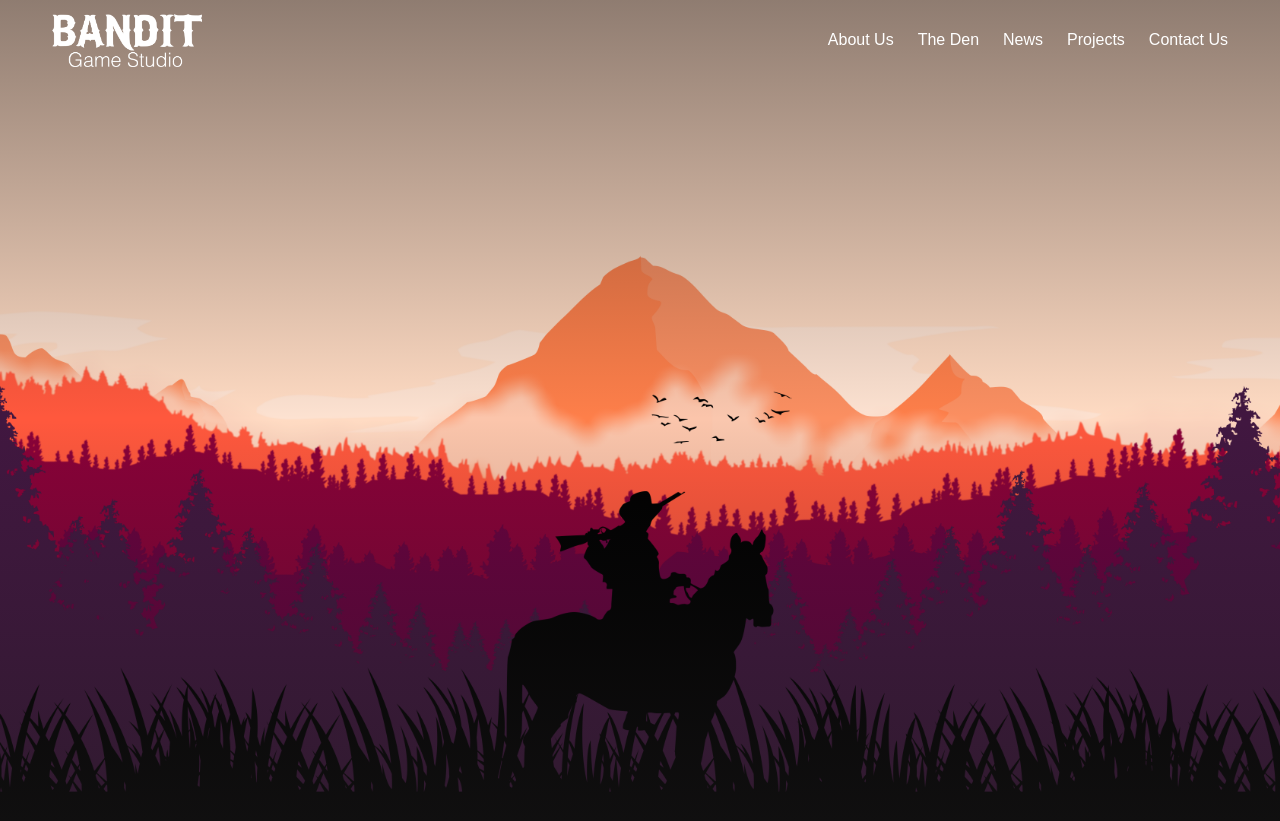
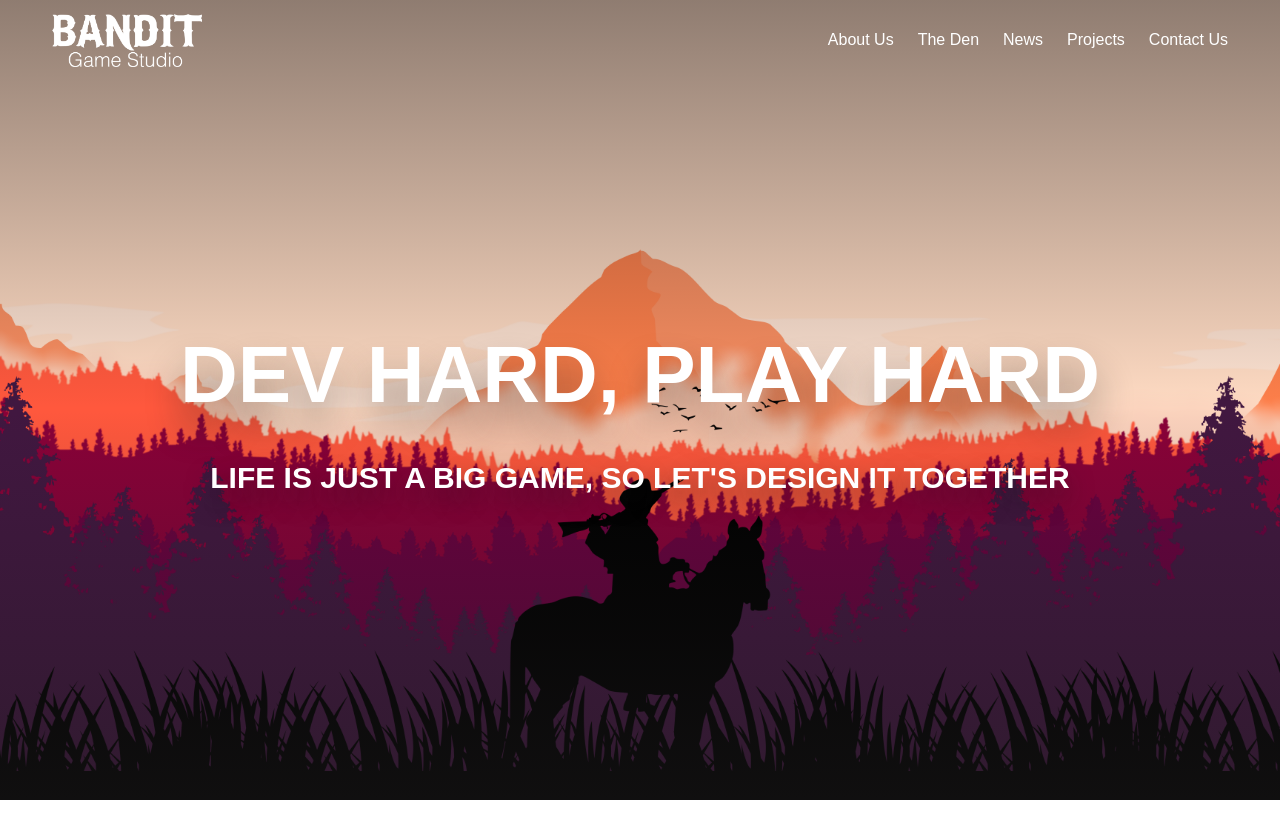
Before and after one commit to BanditGamesDev/BanditGamesDev.github.io, a React (Create React App) app: page / in a window 1280 px wide. After the commit the page ends 800 px from the top, so only its background shows below. Built offline with nearby package versions, Linux system fonts and the light colour scheme.

Commit message:
Update home page title

```diff
--- a/src/Home.jsx
+++ b/src/Home.jsx
@@ -1,8 +1,11 @@
-import React from 'react'
-import "./Style/Home.module.css"
+import React from 'react';
+import './Style/Home.css';
 
 export default function Home() {
   return (
-    <h1> </h1>
+    <div className="title-container">
+      <h1>DEV HARD, PLAY HARD</h1>
+      <p>LIFE IS JUST A BIG GAME, SO LET'S DESIGN IT TOGETHER</p>
+    </div>
   );
 }
--- /dev/null
+++ b/src/Style/Home.css
@@ -0,0 +1,41 @@
+body {
+  margin: 0;
+  font-family: Cairo, Public-Sans, sans-serif;
+  overflow: auto;
+  height: 100vh;
+  background: linear-gradient(
+      180deg,
+      rgba(32, 30, 31, 0.5) 0%,
+      rgba(32, 30, 31, 0.25) 26.04%,
+      rgba(32, 30, 31, 0) 51.04%,
+      rgba(32, 30, 31, 0.25) 77.6%,
+      rgba(32, 30, 31, 0.5) 100%
+    ),
+    url("/src/Graphics/background-image.png") center/cover no-repeat;
+}
+
+.title-container {
+  display: flex;
+  flex-direction: column;
+  justify-content: center;
+  align-items: center;
+  height: 100vh;
+}
+
+
+.title-container h1 {
+  text-align: center;
+  color: #fff;
+  font-size: 80px;
+  font-weight: 800;
+  text-shadow: 0px 24px 36px rgba(32, 31, 31, 0.49);
+  margin-bottom: 10px;
+}
+
+.title-container p {
+  text-align: center;
+  font-weight: 800;
+  font-size: 30px;
+  color: #FFFFFF;
+  text-shadow: 0px 12px 24px rgba(32, 31, 32, 0.5);
+}
--- a/src/Style/Home.module.css
+++ /dev/null
@@ -1,6 +0,0 @@
-body {
-    margin: 0;
-    font-family: Cairo, Public-Sans, sans-serif;
-    background: linear-gradient(180deg, rgba(32, 30, 31, 0.5) 0%, rgba(32, 30, 31, 0.25) 26.04%, rgba(32, 30, 31, 0) 51.04%, rgba(32, 30, 31, 0.25) 77.6%, rgba(32, 30, 31, 0.5) 100%), url("/src/Graphics/background-image.png") center/cover no-repeat;
-    height: 100vh;
-  }
```
Also changed, not shown: src/Style/NavBar.css (line endings or trailing spaces).
